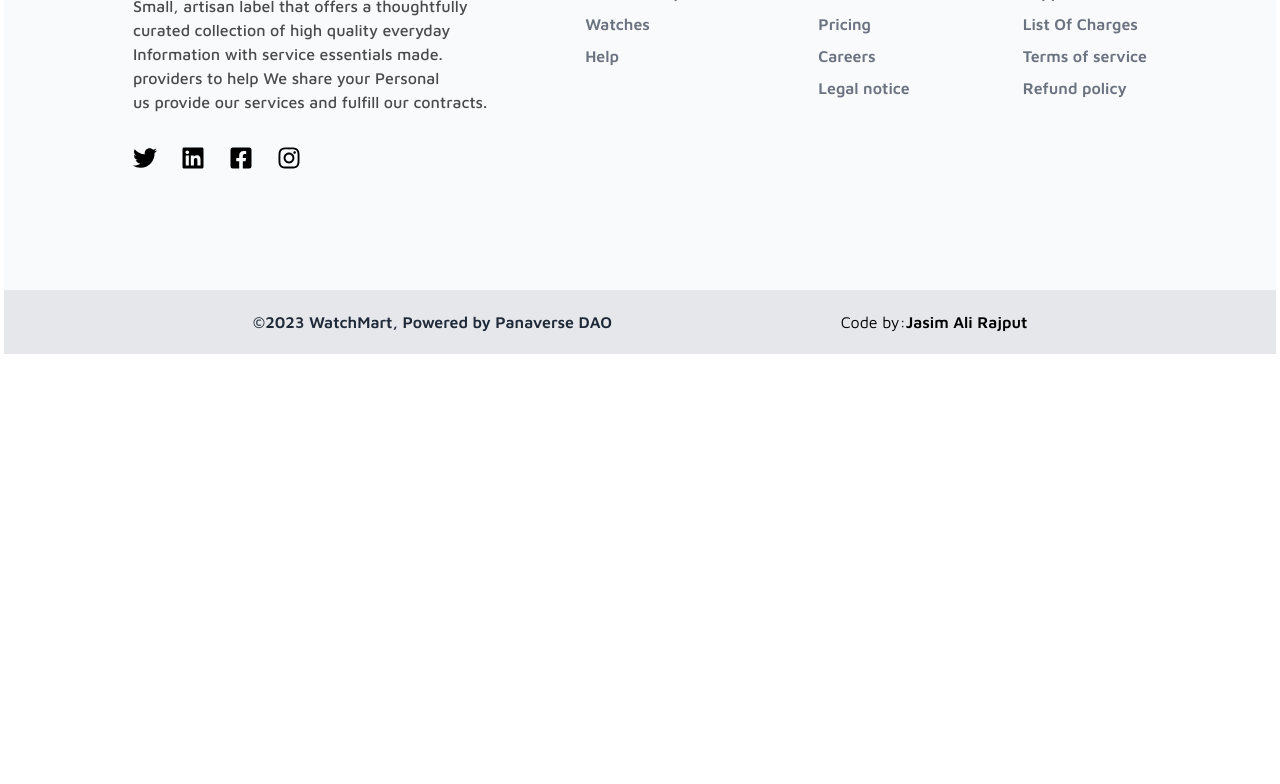
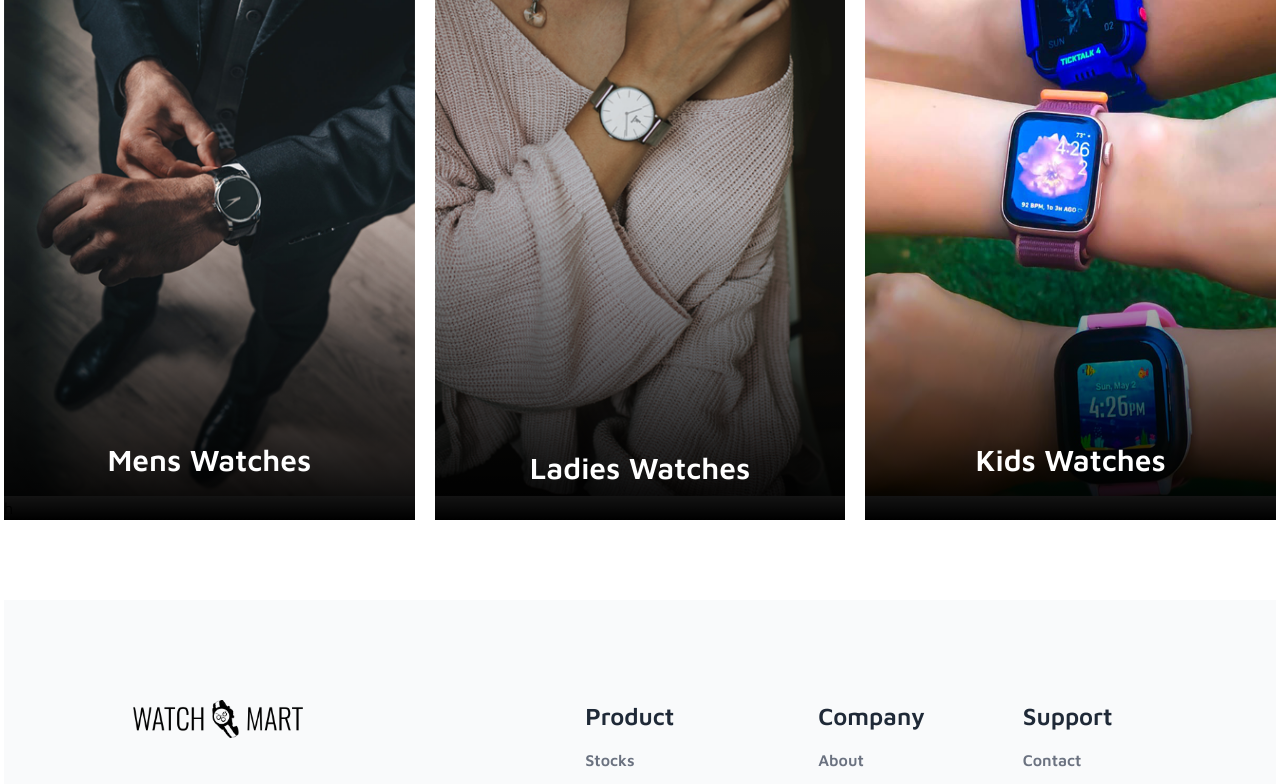
Before and after one commit to JasimAli75/Watch-Mart, a Next.js app: page / in a window 1280 px wide. Shown: the part 1272-2056 px from the top of the page. Before the commit the page ends 1634 px from the top, so only its background shows below. Built offline with nearby package versions, Linux system fonts and the light colour scheme.

Commit message:
Product Category added

```diff
--- /dev/null
+++ b/src/MainComponents/views/ProductCategory/ProductCategory.tsx
@@ -0,0 +1,129 @@
+import React from "react";
+import men from "/public/DP/mens.png";
+import kid from "/public/DP/kids.png";
+
+import lady from "/public/DP/ladies.png";
+import Image from "next/image";
+
+function ProductCategory() {
+  return (
+    <div className="flex min-h-screen items-center justify-center">
+      <div className="grid grid-cols-1 gap-5 md:grid-cols-2 lg:grid-cols-3">
+        <div
+          className="group relative cursor-pointer items-center
+         justify-center overflow-hidden transition-shadow hover:shadow-xl
+          hover:shadow-black/30"
+        >
+          <div>
+            <Image
+              src={men}
+              alt="MensWatch"
+              className="h-full w-full object-cover transition-transform
+            duration-500 group-hover:rotate-3 group-hover:scale-125"
+            />
+          </div>
+          <div
+            className="absolute inset-0 bg-gradient-to-b
+          from-transparent via-transparent to-black group-hover:from-black/70
+           group-hover:via-black/60 group-hover:to-black/70"
+          ></div>
+          <div
+            className="absolute inset-0 flex translate-y-[60%] flex-col items-center
+           justify-center px-9 text-center transition-all duration-500
+           group-hover:translate-y-0"
+          >
+            <h1 className=" text-3xl font-bold text-white mb-36">
+              Mens Watches
+            </h1>
+            <p
+              className="mb-3 text-lg italic text-white opacity-0 transition-opacity
+            duration-300 group-hover:opacity-100"
+            >
+              Find the latest model branded Mens watches in affordable prices.
+            </p>
+            <button className="rounded-full bg-neutral-900 py-2 px-3.5 font-com text-sm capitalize text-white shadow shadow-black/60">
+              See More
+            </button>
+          </div>
+          h
+        </div>
+        <div
+          className="group relative cursor-pointer items-center
+         justify-center overflow-hidden transition-shadow hover:shadow-xl
+          hover:shadow-black/30"
+        >
+          <div>
+            <Image
+              src={lady}
+              alt="LadiesWatch"
+              className="h-full w-full object-cover transition-transform
+            duration-500 group-hover:rotate-3 group-hover:scale-125"
+            />
+          </div>
+          <div
+            className="absolute inset-0 bg-gradient-to-b
+          from-transparent via-transparent to-black group-hover:from-black/70
+           group-hover:via-black/60 group-hover:to-black/70"
+          ></div>
+          <div
+            className="absolute inset-0 flex translate-y-[60%] flex-col items-center
+           justify-center px-9 text-center transition-all duration-500
+           group-hover:translate-y-0"
+          >
+            <h1 className=" text-3xl font-bold text-white mb-32">
+              Ladies Watches
+            </h1>
+            <p
+              className="mb-3 text-lg italic text-white opacity-0 transition-opacity
+            duration-300 group-hover:opacity-100"
+            >
+              Find the latest model ladies branded watches in affordable prices.
+            </p>
+            <button className="rounded-full bg-neutral-900 py-2 px-3.5 font-com text-sm capitalize text-white shadow shadow-black/60">
+              See More
+            </button>
+          </div>
+        </div>
+        <div
+          className="group relative cursor-pointer items-center
+         justify-center overflow-hidden transition-shadow hover:shadow-xl
+          hover:shadow-black/30"
+        >
+          <div>
+            <Image
+              src={kid}
+              alt="kidsWatch"
+              className="h-full w-full object-cover transition-transform
+            duration-500 group-hover:rotate-3 group-hover:scale-125"
+            />
+          </div>
+          <div
+            className="absolute inset-0 bg-gradient-to-b
+          from-transparent via-transparent to-black group-hover:from-black/70
+           group-hover:via-black/60 group-hover:to-black/70"
+          ></div>
+          <div
+            className="absolute inset-0 flex translate-y-[60%] flex-col items-center
+           justify-center px-9 text-center transition-all duration-500
+           group-hover:translate-y-0"
+          >
+            <h1 className=" text-3xl font-bold text-white mb-36">
+              Kids Watches
+            </h1>
+            <p
+              className="mb-3 text-lg italic text-white opacity-0 transition-opacity
+            duration-300 group-hover:opacity-100"
+            >
+              Find the latest model kids branded watches in affordable prices.
+            </p>
+            <button className="rounded-full bg-neutral-900 py-2 px-3.5 font-com text-sm capitalize text-white shadow shadow-black/60">
+              See More
+            </button>
+          </div>
+        </div>
+      </div>
+    </div>
+  );
+}
+
+export default ProductCategory;
--- a/src/app/page.tsx
+++ b/src/app/page.tsx
@@ -1,11 +1,13 @@
 import Image from "next/image";
 import { Button } from "@/components/ui/button";
 import Hero from "@/MainComponents/views/Hero/Hero";
+import ProductCategory from "@/MainComponents/views/ProductCategory/ProductCategory";
 
 export default function Home() {
   return (
     <div>
       <Hero />
+      <ProductCategory />
     </div>
   );
 }
```
